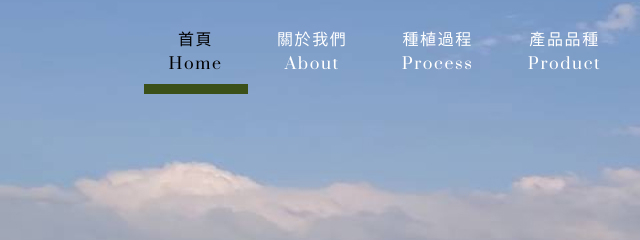
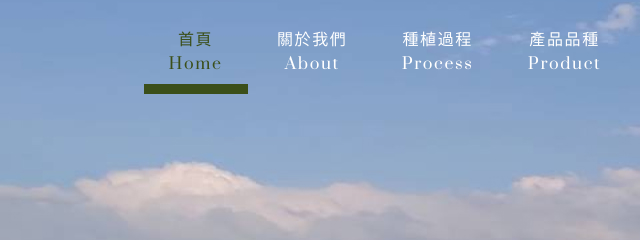
Before and after one commit to wuupeiiowo/WHO-s-PEAR, a plain HTML site: page index.html in a window 1280 px wide. In both pictures the pointer is over the link "首頁 Home". Shown: the top 240 px of the page, 192-832 px from the left. Drawn offline with Linux system fonts and the light colour scheme; a web font is replaced by a local one.

Commit message:
Update indexstyle.css

```diff
--- a/css/indexstyle.css
+++ b/css/indexstyle.css
@@ -145,7 +145,7 @@ nav{
 }
 
 .header-list-item:hover a,.header-list-item:hover a span {
-    color: #000;
+    color: #3B4F19;
 }
 
 .logo{
```
